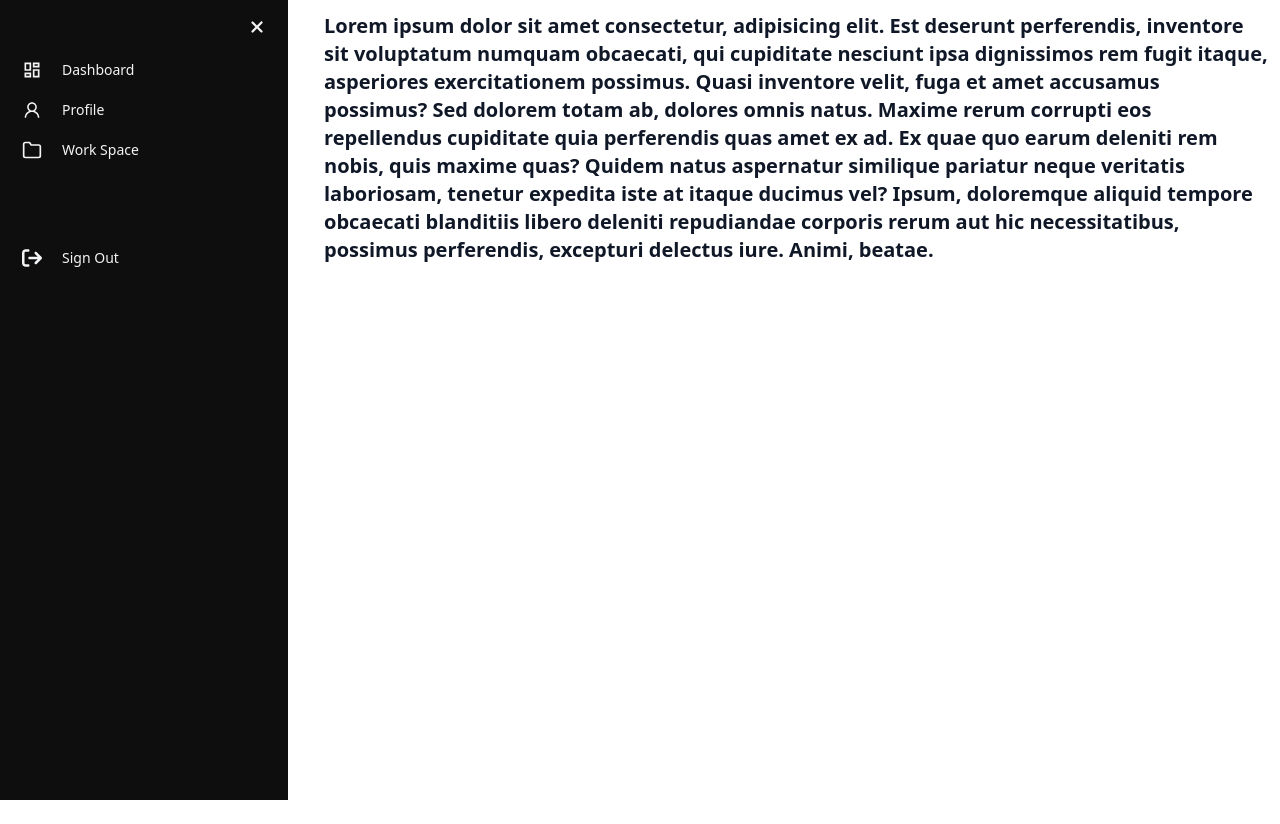
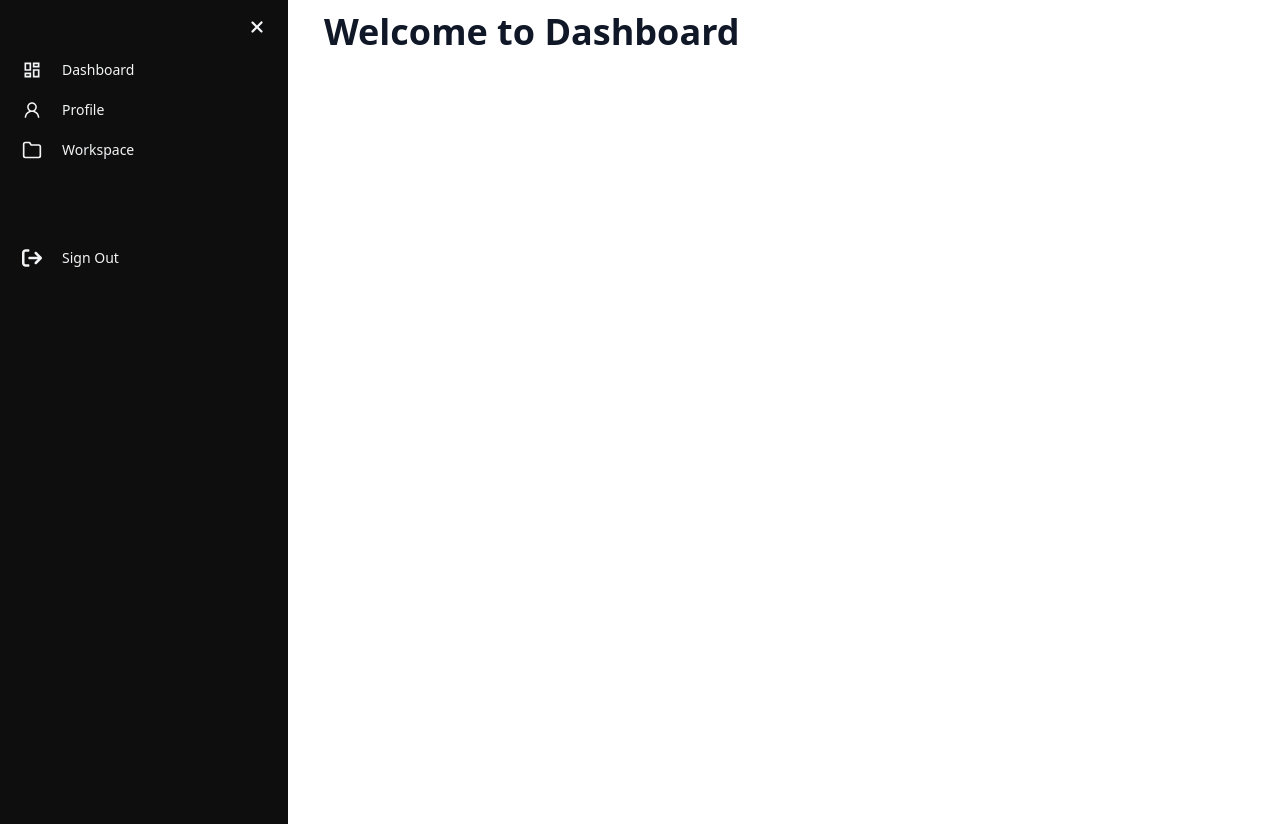
Before and after one commit to HiYasin/task-track-client, a React (Vite) app: page /dashboard in a window 1280 px wide. Before the commit the page ends 800 px from the top, so only its background shows below. Built offline with nearby package versions, Linux system fonts and the light colour scheme; no server answers; sample sign-in values are in the browser's storage.

Commit message:
Dashboard route setup completed

```diff
--- /dev/null
+++ b/src/components/dashboard/DashboardHome.jsx
@@ -0,0 +1,11 @@
+import React from 'react';
+
+const DashboardHome = () => {
+    return (
+        <div className='h-screen'>
+            <h1 className='text-4xl font-semibold text-center'>Welcome to Dashboard</h1>
+        </div>
+    );
+};
+
+export default DashboardHome;
--- /dev/null
+++ b/src/components/dashboard/Profile.jsx
@@ -0,0 +1,11 @@
+import React from 'react';
+
+const Profile = () => {
+    return (
+        <div className='h-screen'>
+            <h1 className='text-4xl font-semibold text-center'>Profile</h1>
+        </div>
+    );
+};
+
+export default Profile;
--- /dev/null
+++ b/src/components/dashboard/WorkSpace.jsx
@@ -0,0 +1,11 @@
+import React from 'react';
+
+const WorkSpace = () => {
+    return (
+        <div className='h-screen'>
+            <h1 className='text-4xl font-semibold text-center'>Workspace</h1>
+        </div>
+    );
+};
+
+export default WorkSpace;
--- a/src/components/shared/SideBar.jsx
+++ b/src/components/shared/SideBar.jsx
@@ -1,19 +1,17 @@
-import { HiMenuAlt3 } from "react-icons/hi";
+
 import { MdOutlineDashboard } from "react-icons/md";
-import { RiSettings4Line } from "react-icons/ri";
-import { TbReportAnalytics } from "react-icons/tb";
-import { AiOutlineUser, AiOutlineHeart } from "react-icons/ai";
-import { FiMessageSquare, FiFolder, FiShoppingCart } from "react-icons/fi";
+import { AiOutlineUser } from "react-icons/ai";
+import { FiFolder } from "react-icons/fi";
 import { Link } from "react-router-dom";
 import React from "react";
-import { FaBarsStaggered, FaX, FaXmark } from "react-icons/fa6";
+import { FaBarsStaggered, FaXmark } from "react-icons/fa6";
 import SignOut from "./SignOut";
 
 const SideBar = ({open, setOpen}) => {
     const menus = [
-        { name: "Dashboard", link: "/", icon: MdOutlineDashboard },
-        { name: "Profile", link: "/", icon: AiOutlineUser },
-        { name: "Work Space", link: "/", icon: FiFolder }
+        { name: "Dashboard", link: "/dashboard", icon: MdOutlineDashboard },
+        { name: "Profile", link: "/dashboard/profile", icon: AiOutlineUser },
+        { name: "Workspace", link: "/dashboard/workspace", icon: FiFolder }
     ];
 
     return (
--- a/src/components/shared/Spinner.jsx
+++ b/src/components/shared/Spinner.jsx
@@ -1,16 +1,14 @@
-import React from 'react';
-
 const Spinner = () => {
     return (
-        <div>
+        <div className='flex justify-center items-center h-screen w-screen'>
             <div className="spinner">
                 <style jsx>{`
                     .spinner {
-                        border: 16px solid #f3f3f3;
-                        border-top: 16px solid #3498db;
+                        border: 10px solid #f3f3f3;
+                        border-top: 10px solid black;
                         border-radius: 50%;
-                        width: 120px;
-                        height: 120px;
+                        width: 60px;
+                        height: 60px;
                         animation: spin 2s linear infinite;
                     }
 
--- a/src/pages/Dashboard.jsx
+++ b/src/pages/Dashboard.jsx
@@ -3,6 +3,7 @@ import SideBar from "../components/shared/SideBar";
 import { FaBarsStaggered } from "react-icons/fa6";
 import SocialLogin from "../components/shared/SocialLogin";
 import SignOut from "../components/shared/SignOut";
+import { Outlet } from "react-router-dom";
 
 const Dashboard = () => {
     const [open, setOpen] = useState(true);
@@ -14,7 +15,7 @@ const Dashboard = () => {
                     <FaBarsStaggered size={30} className="cursor-pointer hover:bg-gray-800 rounded-md p-1.5" onClick={() => setOpen(!open)} />
                 </div>
                 <div className="pt-10 md:pt-0">
-                    Lorem ipsum dolor sit amet consectetur, adipisicing elit. Est deserunt perferendis, inventore sit voluptatum numquam obcaecati, qui cupiditate nesciunt ipsa dignissimos rem fugit itaque, asperiores exercitationem possimus. Quasi inventore velit, fuga et amet accusamus possimus? Sed dolorem totam ab, dolores omnis natus. Maxime rerum corrupti eos repellendus cupiditate quia perferendis quas amet ex ad. Ex quae quo earum deleniti rem nobis, quis maxime quas? Quidem natus aspernatur similique pariatur neque veritatis laboriosam, tenetur expedita iste at itaque ducimus vel? Ipsum, doloremque aliquid tempore obcaecati blanditiis libero deleniti repudiandae corporis rerum aut hic necessitatibus, possimus perferendis, excepturi delectus iure. Animi, beatae.
+                    <Outlet />
                 </div>
             </div>
         </section>
```
Also changed, not shown: src/routes/Router.jsx (+26 -2 lines).
